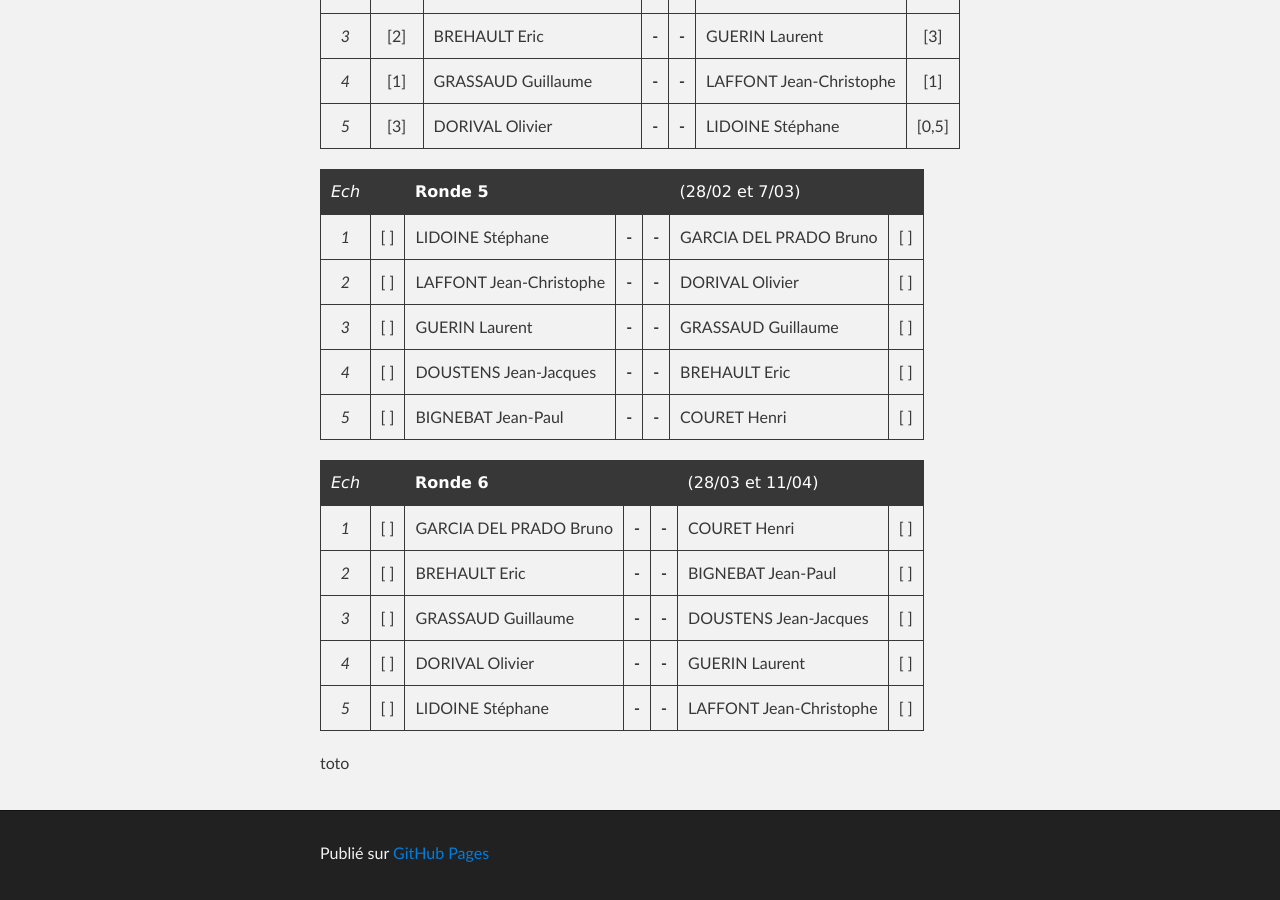
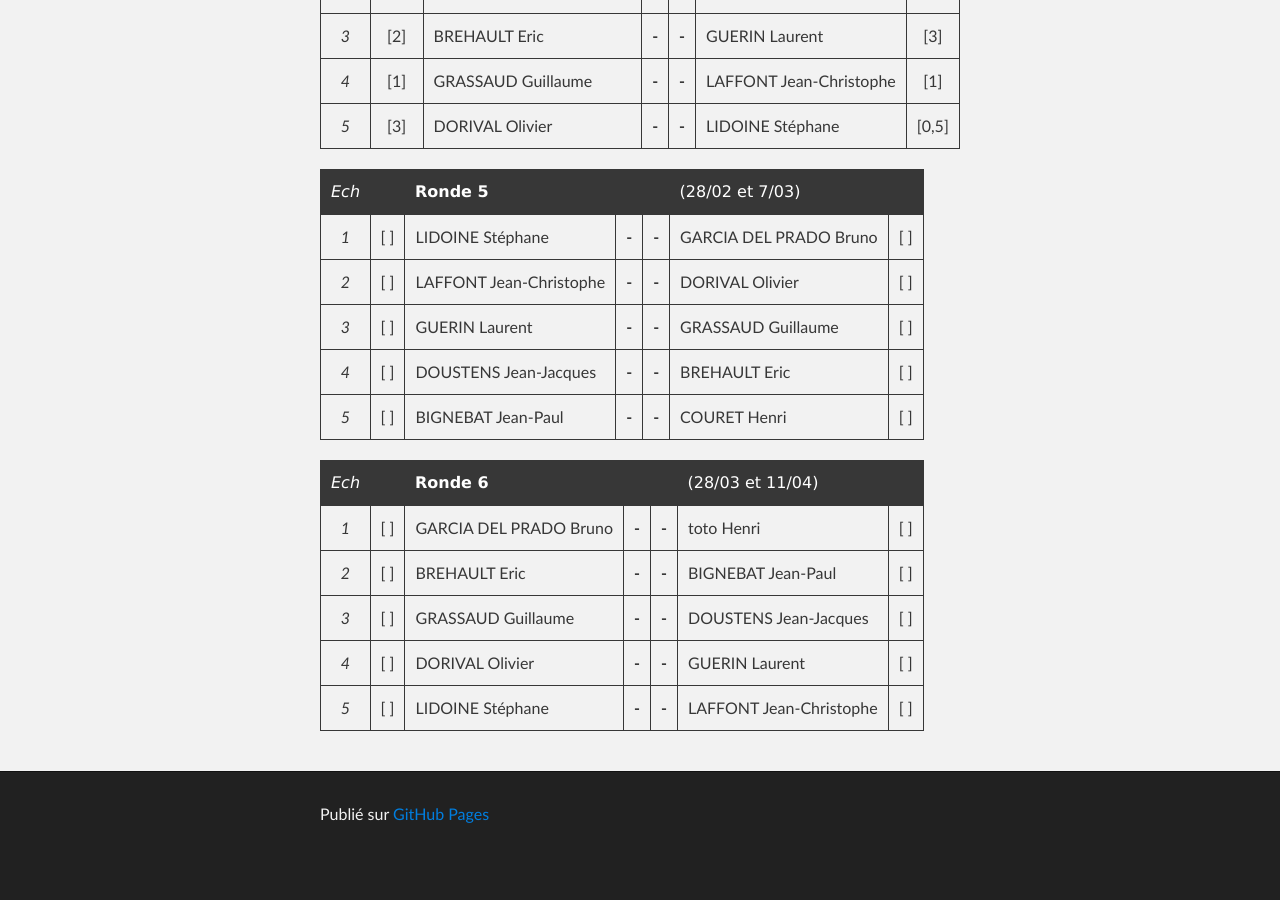
Before and after one commit to echiquier-villeneuve-tolosane/echiquier-villeneuve-tolosane.github.io, a Jekyll site: the page built from club.md, in a window 1280 px wide and 900 px high, scrolled down 1867 px. Built offline with Jekyll 4.4.1, drawn with Linux system fonts in a browser that asks for light colours; nearby versions of some CDN libraries; after the commit the page ends 2728 px from its top, so only the background shows below that.

Commit message:
Updated club.md

```diff
--- a/club.md
+++ b/club.md
@@ -67,10 +67,8 @@ La cadence est 1h30 + 30s/c pour les 40 premiers coups suivi d'un incrément de
 
 |*Ech*|   | **Ronde 6**          |     |     |  (28/03 et 11/04)         |     |
 |:-:|:---:| -------------------- |:---:|:---:| ------------------------- |:---:|
-|*1*| [ ] | GARCIA DEL PRADO Bruno    |**-**|**-**| COURET Henri         | [ ] |
+|*1*| [ ] | GARCIA DEL PRADO Bruno    |**-**|**-**| toto Henri         | [ ] |
 |*2*| [ ] | BREHAULT Eric        |**-**|**-**| BIGNEBAT Jean-Paul        | [ ] |
 |*3*| [ ] | GRASSAUD Guillaume   |**-**|**-**| DOUSTENS Jean-Jacques     | [ ] |
 |*4*| [ ] | DORIVAL Olivier      |**-**|**-**| GUERIN Laurent            | [ ] |
 |*5*| [ ] | LIDOINE Stéphane     |**-**|**-**| LAFFONT Jean-Christophe   | [ ] |
-
-toto
```
